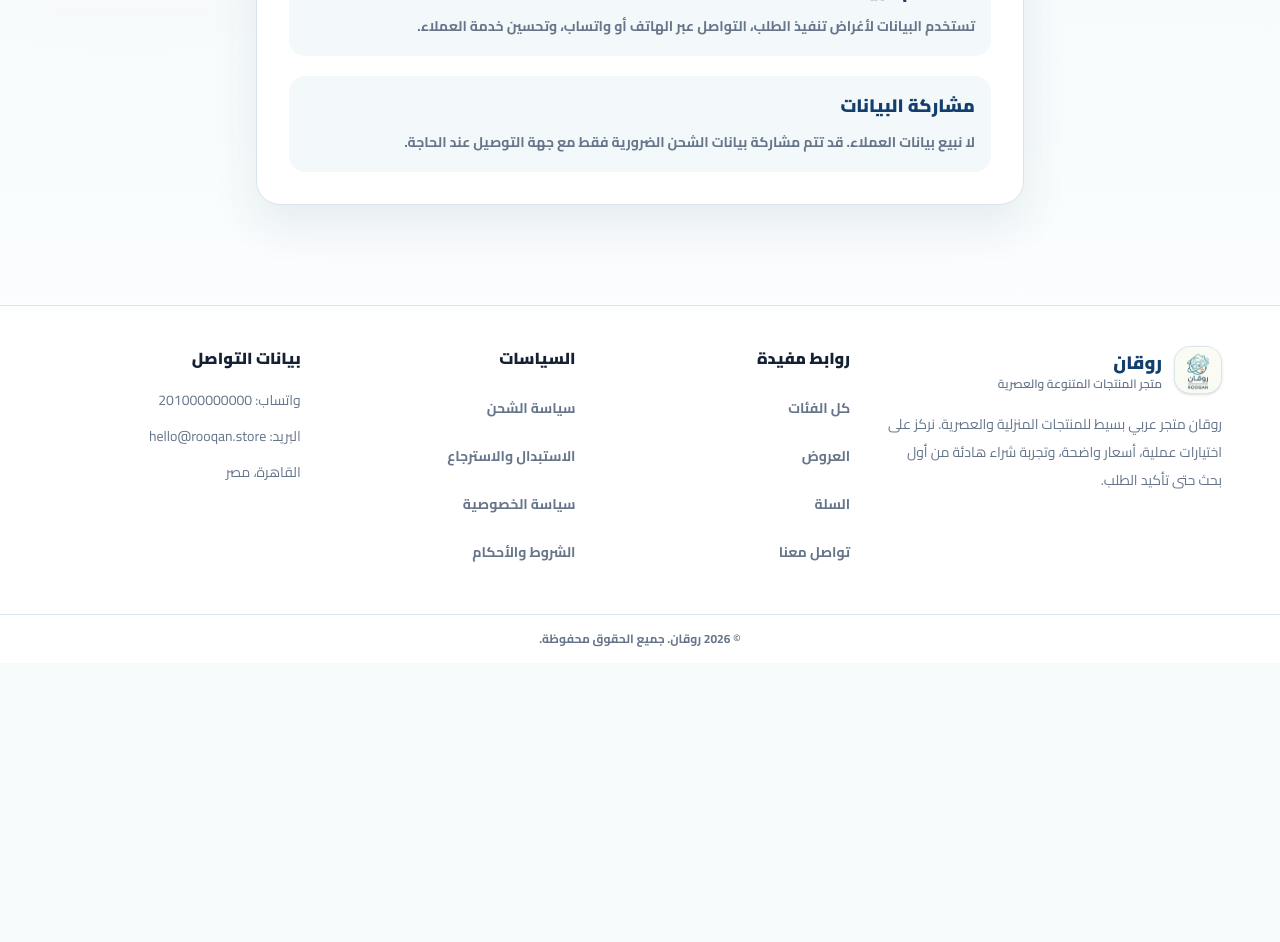
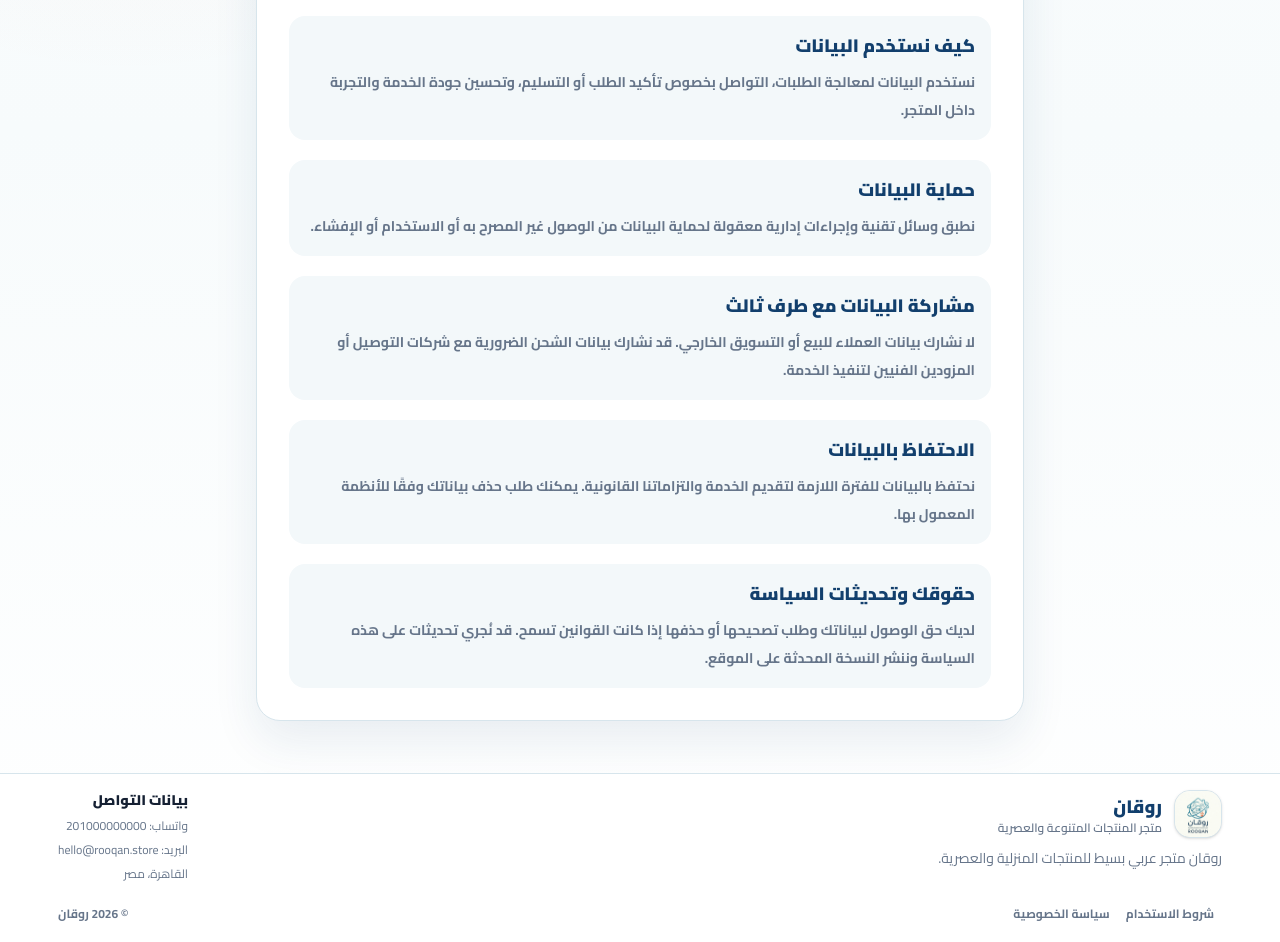
Before and after one commit to IbrahimMohamed101/Roqan, a Next.js app: page /privacy-policy in a window 1280 px wide. Shown: the part 460-1402 px from the top of the page. Before the commit the page ends 1123 px from the top, so only its background shows below. Built offline with nearby package versions, Linux system fonts and the light colour scheme; no server answers; the database is empty.

Commit message:
Deploy complete

```diff
--- a/src/app/privacy-policy/page.tsx
+++ b/src/app/privacy-policy/page.tsx
@@ -12,23 +12,41 @@ export const metadata: Metadata = {
 export default function PrivacyPolicyPage() {
   return (
     <PolicyPage
-      description="نستخدم بيانات الطلب فقط لتأكيد الطلب وتوصيله والتواصل مع العميل بخصوص الخدمة."
-      eyebrow="سياسات المتجر"
+      eyebrow="سياسة الخصوصية"
+      title="سياسة الخصوصية لمتجر روقان"
+      description="نحترم خصوصيتك ونوضح في هذه الصفحة كيف نقوم بجمع البيانات واستخدامها وحمايتها عند استخدامك لموقعنا وطلب المنتجات."
       sections={[
         {
-          title: "البيانات التي نطلبها",
-          body: "نطلب الاسم ورقم الهاتف والعنوان وملاحظات الطلب عند الحاجة حتى نتمكن من تأكيد الطلب وتوصيله.",
+          title: "ما هي البيانات التي نجمعها",
+          body:
+            "نجمع المعلومات التي تقدمها طوعًا عند إنشاء الطلب أو الحساب مثل الاسم، رقم الهاتف، العنوان، وملاحظات الطلب اللازمة للتوصيل.",
         },
         {
-          title: "استخدام البيانات",
-          body: "تستخدم البيانات لأغراض تنفيذ الطلب، التواصل عبر الهاتف أو واتساب، وتحسين خدمة العملاء.",
+          title: "كيف نستخدم البيانات",
+          body:
+            "نستخدم البيانات لمعالجة الطلبات، التواصل بخصوص تأكيد الطلب أو التسليم، وتحسين جودة الخدمة والتجربة داخل المتجر.",
         },
         {
-          title: "مشاركة البيانات",
-          body: "لا نبيع بيانات العملاء. قد تتم مشاركة بيانات الشحن الضرورية فقط مع جهة التوصيل عند الحاجة.",
+          title: "حماية البيانات",
+          body:
+            "نطبق وسائل تقنية وإجراءات إدارية معقولة لحماية البيانات من الوصول غير المصرح به أو الاستخدام أو الإفشاء.",
+        },
+        {
+          title: "مشاركة البيانات مع طرف ثالث",
+          body:
+            "لا نشارك بيانات العملاء للبيع أو التسويق الخارجي. قد نشارك بيانات الشحن الضرورية مع شركات التوصيل أو المزودين الفنيين لتنفيذ الخدمة.",
+        },
+        {
+          title: "الاحتفاظ بالبيانات",
+          body:
+            "نحتفظ بالبيانات للفترة اللازمة لتقديم الخدمة والتزاماتنا القانونية. يمكنك طلب حذف بياناتك وفقًا للأنظمة المعمول بها.",
+        },
+        {
+          title: "حقوقك وتحديثات السياسة",
+          body:
+            "لديك حق الوصول لبياناتك وطلب تصحيحها أو حذفها إذا كانت القوانين تسمح. قد نُجري تحديثات على هذه السياسة وننشر النسخة المحدثة على الموقع.",
         },
       ]}
-      title="سياسة الخصوصية"
     />
   );
 }
--- a/src/app/terms/page.tsx
+++ b/src/app/terms/page.tsx
@@ -12,23 +12,61 @@ export const metadata: Metadata = {
 export default function TermsPage() {
   return (
     <PolicyPage
-      description="باستخدام المتجر وإرسال طلب، يقر العميل بمراجعة بياناته وقبول التواصل لتأكيد الطلب قبل الشحن."
-      eyebrow="سياسات المتجر"
+      eyebrow="شروط الاستخدام"
+      title="شروط استخدام متجر روقان"
+      description="توضح هذه الشروط حقوق والتزامات المستخدمين عند استخدام متجر روقان وشراء المنتجات. يرجى قراءتها بعناية قبل استخدام الموقع أو تقديم طلب."
       sections={[
         {
-          title: "الأسعار والتوفر",
-          body: "نحاول عرض الأسعار والتوفر بدقة، وقد يتم تأكيد التفاصيل النهائية قبل الشحن في حال حدوث أي تغيير.",
+          title: "قبول الشروط",
+          body:
+            "باستخدام الموقع أو تقديم طلب، يوافق المستخدم على الالتزام بهذه الشروط. إذا لم يوافق المستخدم على أيٍّ من هذه الشروط، فعليه التوقف عن استخدام الموقع وعدم تقديم أي طلبات.",
         },
         {
-          title: "الدفع",
-          body: "الدفع المتاح حاليًا هو الدفع عند الاستلام فقط، ولا يطلب المتجر بيانات بطاقات دفع إلكترونية.",
+          title: "تسجيل الحساب",
+          body:
+            "قد يتطلب بعض أجزاء الموقع إنشاء حساب أو تقديم معلومات تواصل صحيحة. يتحمل المستخدم مسؤولية الحفاظ على سرية معلومات حسابه وضمان دقة البيانات المقدمة.",
         },
         {
-          title: "إلغاء الطلب",
-          body: "يمكن إلغاء الطلب قبل الشحن من خلال التواصل معنا، وقد يتم إلغاء الطلب إذا تعذر تأكيد بيانات العميل.",
+          title: "الأسعار والدفع",
+          body:
+            "جميع الأسعار قابلة للتغيير وتعرض بالعملة المحلية. نعتمد ما يظهر في صفحة تأكيد الطلب كقيمة ونهائية للدفع، وسيتم إشعار العميل إذا طرأ أي تغيير قبل الشحن. يتم قبول طرق الدفع المعلنة في صفحة الدفع.",
+        },
+        {
+          title: "الطلبات والتأكيد",
+          body:
+            "يُعد إرسال الطلب عبر الموقع طلبًا للشراء، ونحتفظ بحق تأكيد الطلب أو رفضه استنادًا إلى توفر المنتج أو دقة البيانات. سنحاول الاتصال بالعميل لتأكيد تفاصيل الطلب إن لزم الأمر.",
+        },
+        {
+          title: "الشحن والتسليم",
+          body:
+            "تُعرض مواعيد الشحن والتسليم تقديريًا وقد تختلف حسب المنطقة. لا نتحمل مسؤولية التأخير الناتج عن شركات الشحن أو ظروف خارجة عن إرادتنا.",
+        },
+        {
+          title: "الإرجاع والاستبدال",
+          body:
+            "تُطبق سياسة الإرجاع والاستبدال المعلنة على الموقع. يُرجى مراجعة تفاصيل السياسة لخطوات إرجاع المنتج والشروط الزمنية والمبالغ القابلة للاسترداد.",
+        },
+        {
+          title: "القيود والمسؤولية",
+          body:
+            "لا نتحمل أي مسؤولية عن الأضرار غير المباشرة أو الخسائر الناتجة عن استخدام الموقع أو المنتجات، وتقتصر مسؤوليتنا على مدى المسموح به قانونيًا.",
+        },
+        {
+          title: "الملكية الفكرية",
+          body:
+            "جميع المحتويات المعروضة على الموقع من صور ونصوص وشعارات هي ممتلكة لنا أو مرخّصة لنا، ولا يجوز نسخها أو استخدامها دون تصريح خطي.",
+        },
+        {
+          title: "التعديلات",
+          body:
+            "نحتفظ بالحق في تعديل هذه الشروط في أي وقت. تكون التعديلات سارية عند نشرها على الموقع، ويُعتبر استمرار استخدام الموقع بعد النشر موافقة على التعديلات.",
+        },
+        {
+          title: "القانون والاختصاص القضائي",
+          body:
+            "تخضع هذه الشروط لقوانين المملكة (أو الدولة) المطبقة، ويكون الاختصاص لأي نزاع للمحاكم المختصة وفقًا للقانون المعمول به.",
         },
       ]}
-      title="الشروط والأحكام"
     />
   );
 }
--- a/src/components/store/StoreFooter.tsx
+++ b/src/components/store/StoreFooter.tsx
@@ -4,66 +4,38 @@ import { LogoBrand } from "./LogoBrand";
 
 export function StoreFooter() {
   return (
-    <footer className="mt-6 border-t border-[var(--border)] bg-white/90 sm:mt-16">
-      <div className="container-shell grid gap-5 py-6 sm:gap-8 sm:py-10 md:grid-cols-2 lg:grid-cols-[1.4fr_1fr_1fr_1fr]">
-        <div>
-          <LogoBrand />
-          <p className="mt-2 max-w-md text-xs leading-6 text-[var(--muted)] sm:mt-4 sm:text-sm sm:leading-7">
-            روقان متجر عربي بسيط للمنتجات المنزلية والعصرية. نركز على اختيارات
-            عملية، أسعار واضحة، وتجربة شراء هادئة من أول بحث حتى تأكيد الطلب.
-          </p>
+    <footer className="mt-4 border-t border-[var(--border)] bg-white/90">
+      <div className="container-shell py-4">
+        <div className="flex items-start justify-between gap-4">
+          <div className="flex-1 min-w-0">
+            <LogoBrand />
+            <p className="mt-2 text-xs leading-6 text-[var(--muted)] truncate sm:text-sm">
+              روقان متجر عربي بسيط للمنتجات المنزلية والعصرية.
+            </p>
+          </div>
+
+          <div className="flex-shrink-0 text-sm text-[var(--muted)]">
+            <div className="font-black text-[var(--text)] mb-1">بيانات التواصل</div>
+            <div className="text-xs leading-6">
+              <div>واتساب: {storeConfig.whatsapp}</div>
+              <div>البريد: {storeConfig.email}</div>
+              <div>{storeConfig.address}</div>
+            </div>
+          </div>
         </div>
-        <div>
-          <h3 className="mb-1.5 text-sm font-black text-[var(--text)] sm:mb-4 sm:text-base">
-            روابط مفيدة
-          </h3>
-          <div className="grid gap-0.5 text-xs font-bold text-[var(--muted)] sm:gap-1 sm:text-sm">
-            <Link className="inline-flex min-h-9 items-center transition hover:text-[var(--primary)] sm:min-h-11" href="/categories">
-              كل الفئات
+
+        <div className="mt-4 flex items-center justify-between">
+          <div className="text-xs font-bold text-[var(--muted)]">
+            <Link className="px-2 py-1 inline-block" href="/terms">
+              شروط الاستخدام
             </Link>
-            <Link className="inline-flex min-h-9 items-center transition hover:text-[var(--primary)] sm:min-h-11" href="/offers">
-              العروض
-            </Link>
-            <Link className="inline-flex min-h-9 items-center transition hover:text-[var(--primary)] sm:min-h-11" href="/cart">
-              السلة
-            </Link>
-            <Link className="inline-flex min-h-9 items-center transition hover:text-[var(--primary)] sm:min-h-11" href="/contact">
-              تواصل معنا
+            <Link className="px-2 py-1 inline-block" href="/privacy-policy">
+              سياسة الخصوصية
             </Link>
           </div>
+
+          <div className="text-xs font-bold text-[var(--muted)]">© 2026 روقان</div>
         </div>
-        <div>
-          <h3 className="mb-1.5 text-sm font-black text-[var(--text)] sm:mb-4 sm:text-base">
-            السياسات
-          </h3>
-          <div className="grid gap-0.5 text-xs font-bold text-[var(--muted)] sm:gap-1 sm:text-sm">
-            <Link className="inline-flex min-h-9 items-center transition hover:text-[var(--primary)] sm:min-h-11" href="/shipping-policy">
-              سياسة الشحن
-            </Link>
-            <Link className="inline-flex min-h-9 items-center transition hover:text-[var(--primary)] sm:min-h-11" href="/returns-policy">
-              الاستبدال والاسترجاع
-            </Link>
-            <Link className="inline-flex min-h-9 items-center transition hover:text-[var(--primary)] sm:min-h-11" href="/privacy-policy">
-              سياسة الخصوصية
-            </Link>
-            <Link className="inline-flex min-h-9 items-center transition hover:text-[var(--primary)] sm:min-h-11" href="/terms">
-              الشروط والأحكام
-            </Link>
-          </div>
-        </div>
-        <div>
-          <h3 className="mb-1.5 text-sm font-black text-[var(--text)] sm:mb-4 sm:text-base">
-            بيانات التواصل
-          </h3>
-          <div className="grid gap-1.5 text-xs leading-6 text-[var(--muted)] sm:gap-2 sm:text-sm sm:leading-7">
-            <span>واتساب: {storeConfig.whatsapp}</span>
-            <span>البريد: {storeConfig.email}</span>
-            <span>{storeConfig.address}</span>
-          </div>
-        </div>
-      </div>
-      <div className="border-t border-[var(--border)] py-4 text-center text-xs font-bold text-[var(--muted)]">
-        © 2026 روقان. جميع الحقوق محفوظة.
       </div>
     </footer>
   );
```
Also changed, not shown: src/app/globals.css (+14 -0 lines), src/app/order-confirmation/[orderId]/page.tsx (+5 -4 lines).
